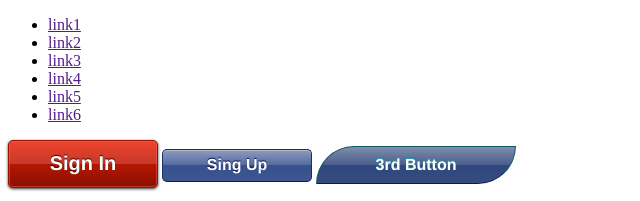
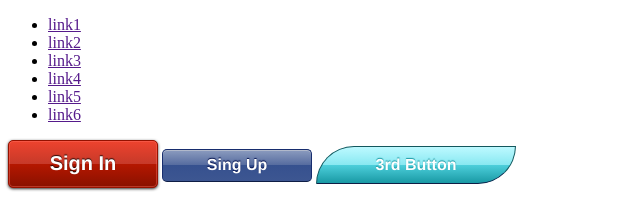
Before and after one commit to sophearychiv/w6-homework, a plain HTML site: page index.html in a window 1280 px wide. Shown: the top 201 px of the page, without its empty margins (0-640 px from the left). Drawn offline with Linux system fonts and the light colour scheme.

Commit message:
Update styles.css

```diff
--- a/stylesheets/styles.css
+++ b/stylesheets/styles.css
@@ -78,11 +78,11 @@
 #third-button {
     background-color: #6bf3ff;
     background-image: -webkit-gradient(linear, left top, left bottom, color-stop(0%, #bdf9ff), color-stop(50%, #88e8f1), color-stop(50%, #4dcfdb), color-stop(100%, #1999a4));
-    background-image: -webkit-linear-gradient(top, #7f8dad 0%, #4a5e8c 50%, #2f477d 50%, #364c80 100%);
-    background-image: -moz-linear-gradient(top, #7f8dad 0%, #4a5e8c 50%, #2f477d 50%, #364c80 100%);
-    background-image: -ms-linear-gradient(top, #7f8dad 0%, #4a5e8c 50%, #2f477d 50%, #364c80 100%);
-    background-image: -o-linear-gradient(top, #7f8dad 0%, #4a5e8c 50%, #2f477d 50%, #364c80 100%);
-    background-image: linear-gradient(top, #7f8dad 0%, #4a5e8c 50%, #2f477d 50%, #364c80 100%);
+    background-image: -webkit-linear-gradient(top, #bdf9ff 0%, #88e8f1 50%, #4dcfdb 50%, #1999a4 100%);
+    background-image: -moz-linear-gradient(top, #bdf9ff 0%, #88e8f1 50%, #4dcfdb 50%, #1999a4 100%);
+    background-image: -ms-linear-gradient(top, #bdf9ff 0%, #88e8f1 50%, #4dcfdb 50%, #1999a4 100%);
+    background-image: -o-linear-gradient(top, #bdf9ff 0%, #88e8f1 50%, #4dcfdb 50%, #1999a4 100%);
+    background-image: linear-gradient(top, #bdf9ff 0%, #88e8f1 50%, #4dcfdb 50%, #1999a4 100%);
     border: 1px solid #13575d;
     border-bottom: 1px solid #0e1d45;
     border-radius: 50px 0 50px;
```
